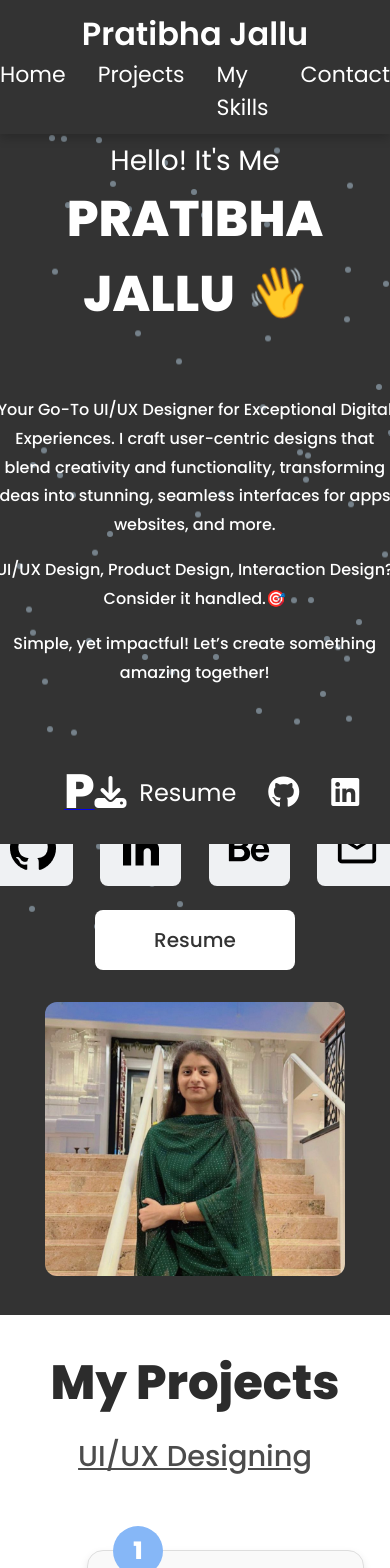
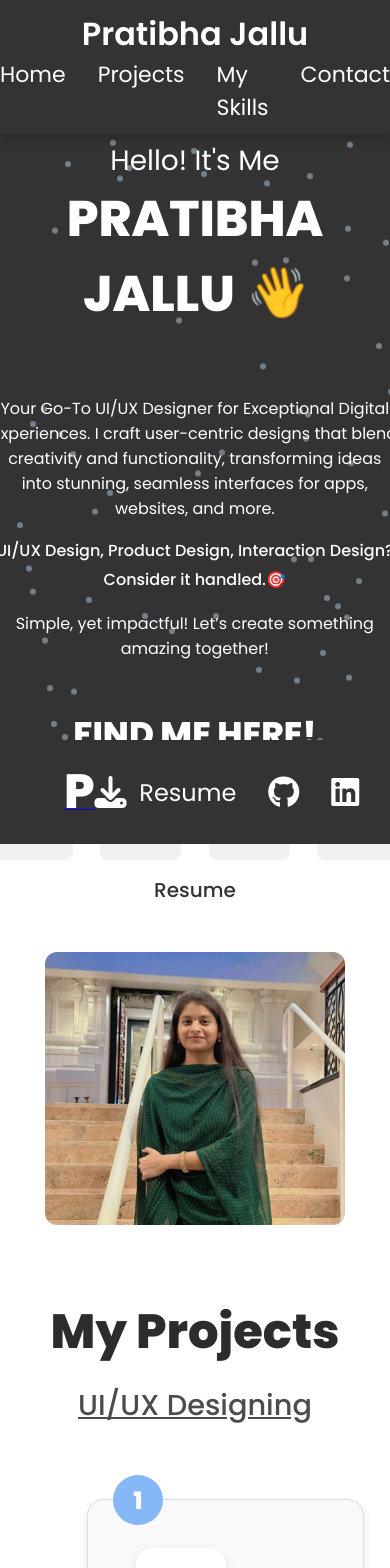
Before and after one commit to jallupratibha/pratibhajallu, a React (Create React App) app: page / in a window 390 px wide. Shown: the top 1568 px of the page. Built offline with nearby package versions, Linux system fonts and the light colour scheme.

Commit message:
hero.css

```diff
--- a/src/styles/Hero.css
+++ b/src/styles/Hero.css
@@ -1,35 +1,46 @@
+.hero-subtext,
+.hero-call-to-action
+.hero-description {
+    font-family: 'Poppins', sans-serif;
+    font-size: 22px;
+    font-weight: 500;
+    line-height: 1.8;
+    margin: 1rem 0;
+}
+
 .hero-container {
-    position: relative; /* To contain the background animation */
     display: flex;
     justify-content: space-between;
     align-items: center;
     padding: 4rem 6rem;
-    background-color: transparent; /* Remove base background color */
+    background-color: transparent;
     color: white;
-    overflow: hidden; /* Prevent overflow from animations */
+    overflow: hidden;
+    max-width: 1200px; /* Ensures it doesn’t stretch too much */
+    margin: auto; /* Centers the content */
 }
-
 
 .hero-content {
     flex: 1;
-    padding-right: 3rem; /* Increased padding for more spacing */
+    padding-right: 3rem;
 }
 
 .hero-image {
     flex: 1;
     text-align: right;
-    margin-left: 2rem; /* Added margin for balanced layout */
+    margin-left: 2rem;
 }
 
 .hero-image img {
-    width: 700px;
-    height: 800px;
+    width: 600px; /* Adjust width */
+    height: auto; /* Maintain aspect ratio */
     border-radius: 12px;
+    max-width: 100%; /* Ensure it scales properly */
 }
 
 .hero-intro {
     font-family: 'Poppins', sans-serif;
-    font-size: 46px;
+    font-size: 48px; /* Ensure font size is same as localhost */
     font-weight: 400;
     margin-bottom: 4rem;
     color: #ffffff;
@@ -39,51 +50,35 @@
     font-family: 'Poppins', sans-serif;
     font-size: 74px;
     font-weight: 800;
-    margin-bottom: 2rem; /* Extra spacing below name */
+    margin-bottom: 2rem;
     color: #ffffff;
 }
 
-.hero-description,
-.hero-subtext,
-.hero-call-to-action {
-    font-family: 'Poppins', sans-serif;
-    font-size: 22px;
-    font-weight: 500;
-    line-height: 1.8; /* Increased line-height for readability */
-    margin: 1rem 0;
-}
 
 .hero-links {
-    margin-top: 3rem; /* Added top margin for spacing */
+    margin-top: 3rem;
 }
 
 .hero-links h3 {
-    font-family: 'Poppins', sans-serif;
     font-size: 34px;
     font-weight: 800;
-    margin-bottom: 1.5rem; /* Adjusted spacing */
+    margin-bottom: 1.5rem;
 }
 
-.hero-description {
-    display: flex;
-    gap: 5rem; /* Wider spacing between icons */
-}
-
+/* Social Icons */
 .social-icons {
     display: flex;
-    gap: 1.7rem; /* Wider spacing between icons */
+    gap: 1.7rem;
 }
-
 
 .social-icons img {
     width: 46px;
     height: 46px;
-    transition: filter 0.3s ease; /* Smooth transition for color change */
+    transition: filter 0.3s ease;
 }
 
-
 .social-icons a:hover img {
-    filter: brightness(0) invert(1); /* Change icon color on hover */
+    filter: brightness(0) invert(1);
 }
 
 .social-icons a {
@@ -94,30 +89,21 @@
     justify-content: center;
     background-color: #EFF1F3;
     border-radius: 8px;
-    transition: transform 0.3s ease, background-color 0.3s ease; /* Smooth transition */
+    transition: transform 0.3s ease, background-color 0.3s ease;
 }
 
 .social-icons a:hover {
-    transform: translateY(-10px); /* Move up slightly */
-    background-color: #5ea5f2; /* Change background color on hover */
+    transform: translateY(-10px);
+    background-color: #5ea5f2;
 }
 
-.links-container {
-    display: flex;
-    align-items: center; /* Align icons and button vertically */
-    gap: 4rem; /* Increase gap for more space */
-  }
-
-
 .resume-btn {
-    margin-left: 10rem; /* Space between social icons and resume */
+    margin-left: 5rem;
     display: inline-block;
-    padding: 0;
     width: 263px;
     height: 90px;
     background-color: #ffffff;
     color: #333333;
-    font-family: 'Poppins', sans-serif;
     font-size: 32px;
     font-weight: 500;
     border-radius: 8px;
@@ -129,6 +115,7 @@
 .resume-btn:hover {
     background-color: #dddddd;
 }
+
 
 
 @keyframes dropDown {
@@ -315,57 +302,87 @@
 
 
 /* Media query for tablets & split-screen */
+
+
+
 @media screen and (max-width: 1024px) {
     .hero-container {
-        flex-direction: column; /* Stack text & image */
-        align-items: center; /* Center everything */
-        padding: 3rem 2rem; /* Reduce padding */
-        text-align: center; /* Center text */
+        flex-direction: column;
+        align-items: center;
+        text-align: center;
+        padding: 3rem 2rem;
+    }
+
+    .hero-description,
+        .hero-subtext,
+        .hero-call-to-action {
+        font-size: 18px; /* Reduce text size */
     }
 
     .hero-content {
-        padding-right: 0; /* Remove extra right padding */
+        padding-right: 0;
     }
 
     .hero-name {
-        font-size: 60px; /* Reduce font size */
+        font-size: 60px;
     }
 
     .hero-intro {
-        font-size: 36px; /* Adjust for better readability */
+        font-size: 36px;
     }
 
-    .hero-description,
-    .hero-subtext,
-    .hero-call-to-action {
-        font-size: 18px; /* Reduce text size */
-    }
+
 
     .hero-image {
         text-align: center;
-        margin-left: 0; /* Remove left margin */
+        margin-left: 0;
         margin-top: 2rem;
     }
 
     .hero-image img {
-        width: 100%; /* Make image responsive */
-        max-width: 400px; /* Limit max size */
-        height: auto; /* Keep aspect ratio */
-    }
-
-    .links-container {
-        flex-direction: column; /* Stack buttons */
-        gap: 2rem;
+        width: 100%;
+        max-width: 400px;
+        height: auto;
     }
 
     .resume-btn {
-        margin-left: 0; /* Center resume button */
+        margin-left: 0;
         width: 220px;
         height: 70px;
         font-size: 24px;
         line-height: 70px;
     }
 }
+
+@media screen and (max-width: 768px) {
+    .hero-container {
+        padding: 2rem 1.5rem;
+    }
+
+    .hero-name {
+        font-size: 50px;
+    }
+
+    .hero-intro {
+        font-size: 28px;
+    }
+
+    .hero-description {
+        font-size: 16px;
+    }
+
+    .hero-image img {
+        max-width: 300px;
+    }
+
+    .resume-btn {
+        width: 200px;
+        height: 60px;
+        font-size: 20px;
+        line-height: 60px;
+    }
+}
+
 
 
 
```
